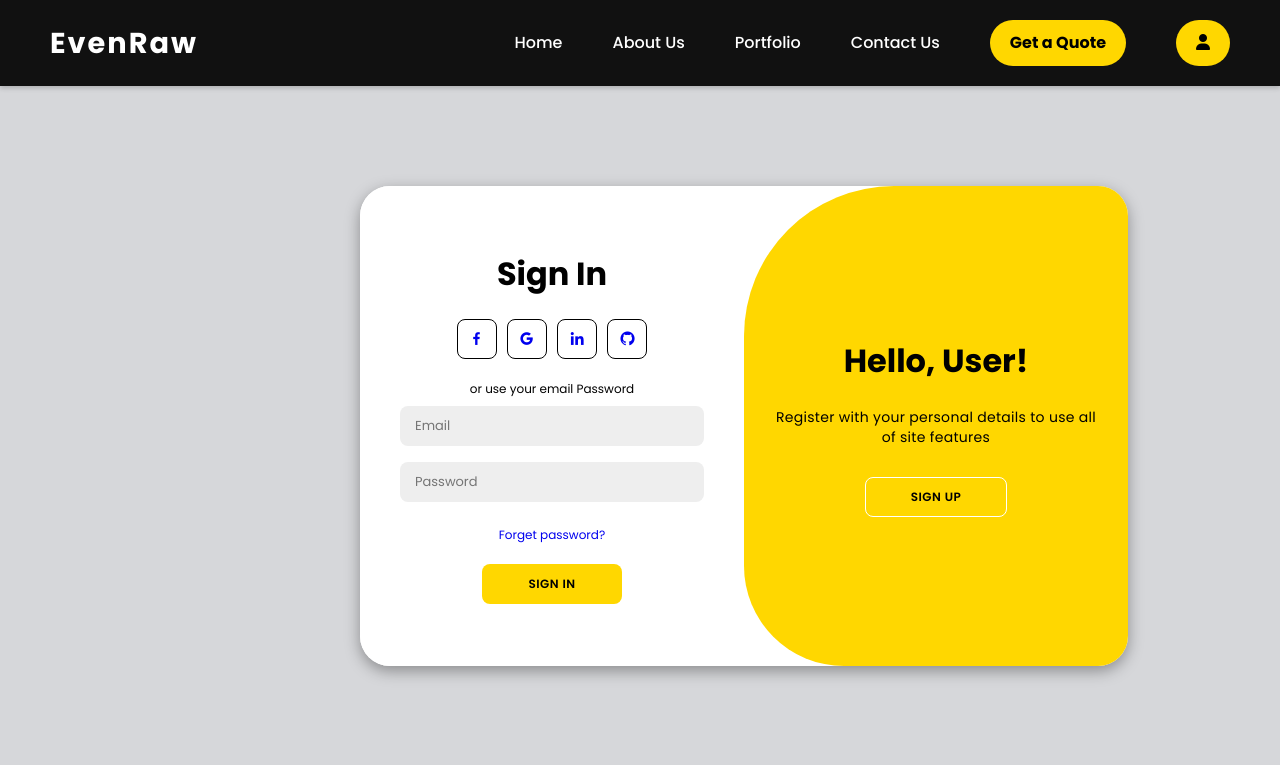
After one commit to senithAdi/EvenRaw, a PHP site: page /Login.html in a window 1280 px wide. The commit adds this page. Shown: the top 765 px of the page. Run offline with PHP 8.4, Linux system fonts and the light colour scheme; some libraries are stand-ins or nearby versions.

Commit message:
Login Page
All the functionalities of login/Signup

```diff
--- /dev/null
+++ b/Login.html
@@ -0,0 +1,121 @@
+<!DOCTYPE html>
+<html lang="en">
+
+<head>
+  <meta charset="UTF-8">
+  <meta name="viewport" content="width=device-width, initial-scale=1.0">
+  <title>Login</title>
+  <link href="https://fonts.googleapis.com/css2?family=Poppins:wght@300;500;700&display=swap" rel="stylesheet">
+  <link rel="stylesheet" type="text/css" href="https://cdnjs.cloudflare.com/ajax/libs/font-awesome/5.15.1/css/all.min.css">
+  <link rel="stylesheet" href="style.css">
+  <link href='https://unpkg.com/boxicons@2.1.4/css/boxicons.min.css' rel='stylesheet'>
+  <script src="https://kit.fontawesome.com/a076d05399.js" crossorigin="anonymous"></script>
+</head>
+
+<body>
+  <header>
+    <div class="logo">EvenRaw</div>
+    <nav>
+      <a href="#">Home</a>
+      <a href="#">About Us</a>
+      <a href="Portfolio.html">Portfolio</a>
+      <a href="contact us.html">Contact Us</a>
+      <a href="#" class="btn-yellow">Get a Quote</a>
+      <a href="#" class="btn-yellow">
+        <i class="fas fa-user"></i>
+      </a>
+    </nav>
+  </header>
+
+  <div class="container" id="container">
+        <div class="form-container sign-up">
+            <form action="signup.php" method="POST">
+                <h1>Create Account</h1>
+                <div class="social-icons">
+                    <a href="#" class="icon"><i class='bx bxl-facebook'></i></a>
+                    <a href="#" class="icon"><i class='bx bxl-google'></i></a>
+                    <a href="#" class="icon"><i class='bx bxl-linkedin'></i></a>
+                    <a href="#" class="icon"><i class='bx bxl-github'></i></a>
+                </div>
+                <samp>or use your email for registration</samp>
+                <input type="text" name="name" placeholder="Name">
+                <input type="email" name="email" id="txtEmail" placeholder="Email">
+                <input type="password" name="password" id="txtPassword" placeholder="Password">
+                <button>Sign Up</button>
+            </form>
+        </div>
+        <div class="form-container sign-in">
+            <form action="login.php" method="POST">
+                <h1>Sign In</h1>
+                <div class="social-icons">
+                    <a href="#" class="icon"><i class='bx bxl-facebook'></i></a>
+                    <a href="#" class="icon"><i class='bx bxl-google'></i></a>
+                    <a href="#" class="icon"><i class='bx bxl-linkedin'></i></a>
+                    <a href="#" class="icon"><i class='bx bxl-github'></i></a>
+                </div>
+                <samp>or use your email Password</samp>
+                <input type="email" name="email" id="txtEmail" placeholder="Email">
+                <input type="password" name="password" placeholder="Password">
+                <a href="#" class="fp">Forget password?</a>
+                <button>Sign In</button>
+            </form>
+        </div>
+        <div class="toggle-container">
+            <div class="toggle">
+                <div class="toggle-panel toggle-left">
+                    <h1>Welcome Back!</h1>
+                    <p>Enter your personal details to use all of site features</p>
+                    <button class="hidden" id="login">Sign In</button>
+                </div>
+                <div class="toggle-panel toggle-right">
+                    <h1>Hello, User!</h1>
+                    <p>Register with your personal details to use all of site features</p>
+                    <button class="hidden" id="register">Sign Up</button>
+                </div>
+            </div>
+        </div>
+    </div>
+
+    <script>
+        const container = document.getElementById('container');
+        const registerBtn = document.getElementById('register');
+        const loginBtn = document.getElementById('login');
+
+        registerBtn.addEventListener('click', () => {
+            container.classList.add("active");
+        });
+        loginBtn.addEventListener('click', () => {
+            container.classList.remove("active");
+        });
+
+        //Validations
+                function validateEmail() {
+
+            var email = document.getElementById("txtEmail").value;
+
+            var at = email.indexOf("@");
+            var dt = email.lastIndexOf(".");
+            var len = email.length;
+
+            if ((at < 2) || (dt - at) < 2 || (len - dt) < 2) {
+
+                alert("Please enter a valid email address");
+                return false;
+            }
+            return true;
+        }
+
+            function validatePassword() {
+            let pass = document.getElementById("txtPassword").value;
+
+            if (pass.length < 2) {
+                alert("Please enter correct password.");
+                return false;
+            }
+            return true;
+        }
+        </script>
+
+</body>
+
+</html>
--- /dev/null
+++ b/style.css
@@ -0,0 +1,241 @@
+@import url("https://fonts.googleapis.com/css2?family=Montserrat:ital,wght@0,100..900;1,100..900&family=Poppins:ital,wght@0,100;0,200;0,300;0,400;0,500;0,600;0,700;0,800;0,900;1,100;1,200;1,300;1,400;1,500;1,600;1,700;1,800;1,900&display=swap");
+
+* {
+      margin: 0;
+      padding: 0;
+      box-sizing: border-box;
+      font-family: 'Poppins', sans-serif;
+}
+body {
+  background-color: #c7c8ccb8;
+  /* background: linear-gradient(to right #e2e2e2, #c9d6ff); */
+  line-height: 1.6;
+  /* display: flex;
+  align-items: center;
+  justify-content: center;
+  flex-direction: column; */
+   /* height: 100vh;  */
+}
+.container {
+  background-color: #fff;
+  margin: 100px 0px 100px 360px;
+  border-radius: 30px;
+  box-shadow: 0 5px 15px rgba(0, 0, 0, 0.35);
+  position: relative;
+  overflow: hidden;
+  width: 768px;
+  max-width: 100%;
+  min-height: 480px;
+}
+.container p {
+  font-size: 14px;
+  line-height: 20px;
+  letter-spacing: 0.3px;
+  margin: 20px 0;
+}
+.container samp {
+  font-size: 12px;
+}
+.container a {
+  font-size: 17px;
+  text-decoration: none;
+  margin: 15px 0 10px;
+}
+.container button {
+  background-color: #FFD700;
+  color: black;
+  font-size: 12px;
+  padding: 10px 45px;
+  border: 1px solid transparent;
+  border-radius: 8px;
+  font-weight: 600;
+  letter-spacing: 0.5px;
+  text-transform: uppercase;
+  margin-top: 10px;
+  cursor: pointer;
+}
+.container button.hidden {
+  background-color: transparent;
+  border-color: #fff;
+}
+.container form {
+  background-color: #fff;
+  display: flex;
+  align-items: center;
+  justify-content: center;
+  flex-direction: column;
+  padding: 0 40px;
+  height: 100%;
+}
+.container input {
+  background-color: #eee;
+  border: none;
+  margin: 8px 0;
+  padding: 10px 15px;
+  font-size: 13px;
+  border-radius: 8px;
+  width: 100%;
+  outline: none;
+}
+.form-container {
+  position: absolute;
+  top: 0;
+  height: 100%;
+  transition: all 0.6s ease-in-out;
+}
+.form-container .fp {
+  font-size: 12px;
+}
+.sign-in {
+  left: 0;
+  width: 50%;
+  z-index: 2;
+}
+.container.active .sign-in {
+  transform: translateX(100%);
+}
+.sign-up {
+  left: 0;
+  width: 50%;
+  opacity: 0;
+  z-index: 1;
+}
+.container.active .sign-up {
+  transform: translateX(100%);
+  opacity: 1;
+  z-index: 5;
+  animation: move 0.6s;
+}
+@keyframes move {
+  0%,
+  49.99% {
+    opacity: 0;
+    z-index: 1;
+  }
+  50%,
+  100% {
+    opacity: 1;
+    z-index: 5;
+  }
+}
+.social-icons {
+  margin: 20px 0;
+}
+.social-icons a {
+  border-radius: 20%;
+  display: inline-flex;
+  justify-content: center;
+  align-items: center;
+  margin: 0 3px;
+  width: 40px;
+  height: 40px;
+  border: 1px solid #000;
+}
+.toggle-container {
+  position: absolute;
+  top: 0;
+  left: 50%;
+  width: 50%;
+  height: 100%;
+  overflow: hidden;
+  transition: all 0.6s ease-in-out;
+  z-index: 1000;
+  border-radius: 150px 0 0 100px;
+}
+.container.active .toggle-container {
+  transform: translateX(-100%);
+  border-radius: 0 150px 100px 0;
+}
+.toggle {
+  background-color: #FFD700;
+  height: 100%;
+  background: linear-gradient(to right #5c6bc0, #512da8);
+  color: black;
+  position: relative;
+  left: -100%;
+  height: 100%;
+  width: 200%;
+  transform: translateX(0);
+  transition: all 0.6s ease-in-out;
+}
+.container.active .toggle {
+  transform: translateX(50%);
+}
+.toggle-panel {
+  position: absolute;
+  width: 50%;
+  height: 100%;
+  display: flex;
+  justify-content: center;
+  flex-direction: column;
+  align-items: center;
+  padding: 0 30px;
+  text-align: center;
+  top: 0;
+  transform: translateX(0);
+  transition: all 0.6s ease-in-out;
+}
+.toggle-left {
+  transform: translateX(-200%);
+}
+.container.active .toggle-left {
+  transform: translateX(0);
+}
+.toggle-right {
+  right: 0;
+  transform: translateX(0);
+}
+.container.active .toggle-right {
+  transform: translateX(200%);
+}
+
+/*Header Styles*/
+    header {
+      display: flex;
+      justify-content: space-between;
+      align-items: center;
+      padding: 20px 50px;
+      background: #111;
+      color: white;
+      position: sticky;
+      top: 0;
+      z-index: 1000;
+      box-shadow: 0 2px 5px rgba(0, 0, 0, 0.2);
+    }
+
+    .logo {
+      font-size: 1.8em;
+      font-weight: 700;
+      letter-spacing: 2px;
+    }
+
+    nav {
+      display: flex;
+      gap: 50px;
+      align-items: center;
+    }
+
+    nav a {
+      text-decoration: none;
+      color: white;
+      font-weight: 500;
+      transition: color 0.3s;
+    }
+
+    nav a:hover:not(.btn-yellow) {
+  color: #FFD700;
+    }
+
+    .btn-yellow {
+      background: #FFD700;
+      color: black;
+      padding: 10px 20px;
+      border-radius: 25px;
+      font-weight: bold;
+      text-decoration: none;
+      transition: transform 0.3s;
+    }
+
+    .btn-yellow:hover {
+      transform: scale(1.05);
+    }
```
Also changed, not shown: BookingsBE.php (renamed from BookingsBE.html, +14 -0 lines), Home.html (+36 -7 lines), Home_CSS.css (+114 -0 lines), db_connect.php (added, +13 -0 lines), login.php (added, +66 -0 lines), signup.php (added, +45 -0 lines), creativity.png (added).
